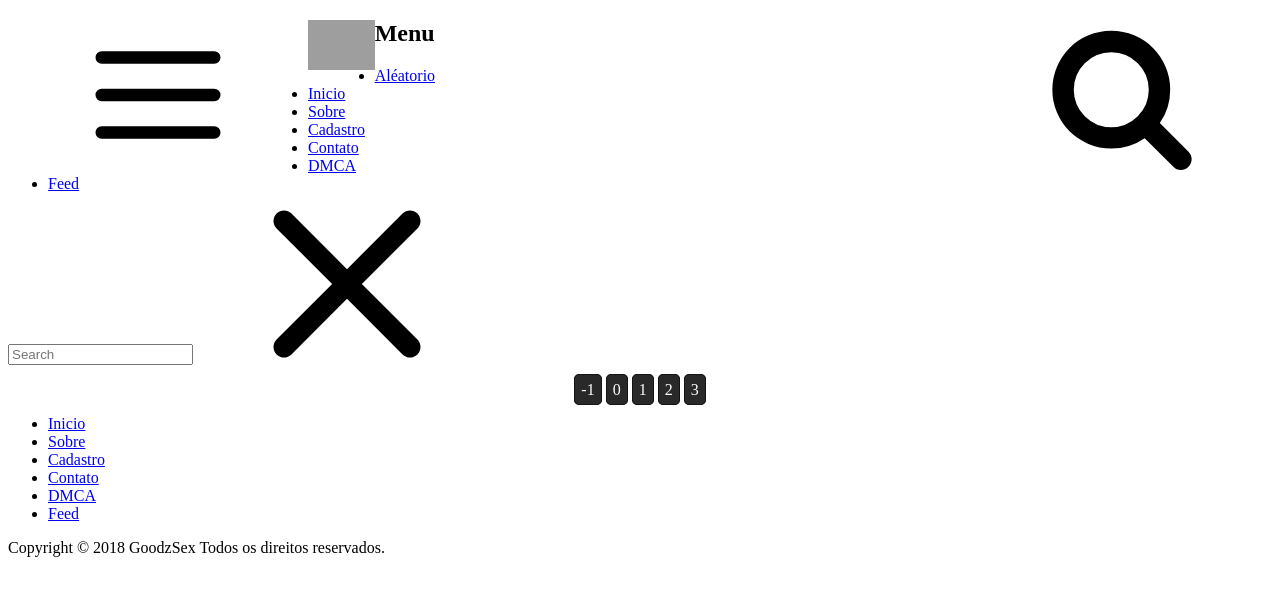
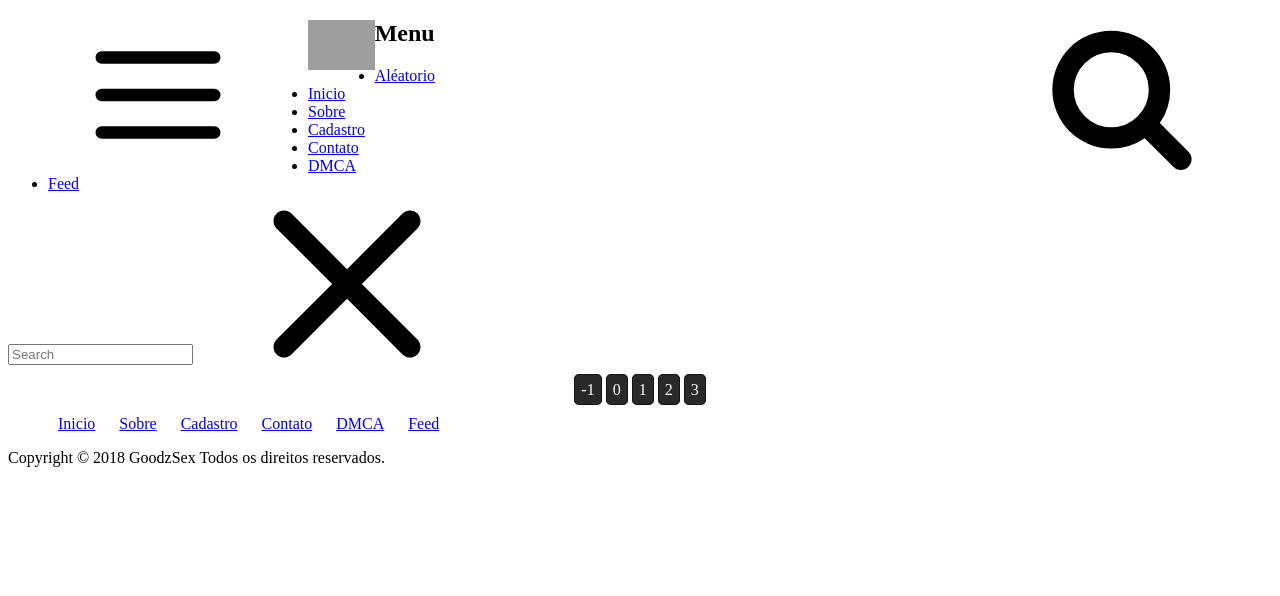
Before and after one commit to guiadamusculacao/guiadamusculacao, a Jekyll site: the page built from _pornstars/teste.html, in a window 1280 px wide. Shown: the top 596 px of the page. Built offline with Jekyll 4.4.1, drawn with Linux system fonts in a browser that asks for light colours; grey boxes are pictures that could not be loaded.

Commit message:
Update main2.html

```diff
--- a/_layouts/main2.html
+++ b/_layouts/main2.html
@@ -6,6 +6,7 @@
 <html lang="pt-br" itemscope itemtype="http://schema.org/WebPage">
     <head>
     {% include description-page.html %}
+    {% include head2.html %}
     </head>
     <body class="main-page has-push-menu">
         {% include svg-icons.html %}
```
